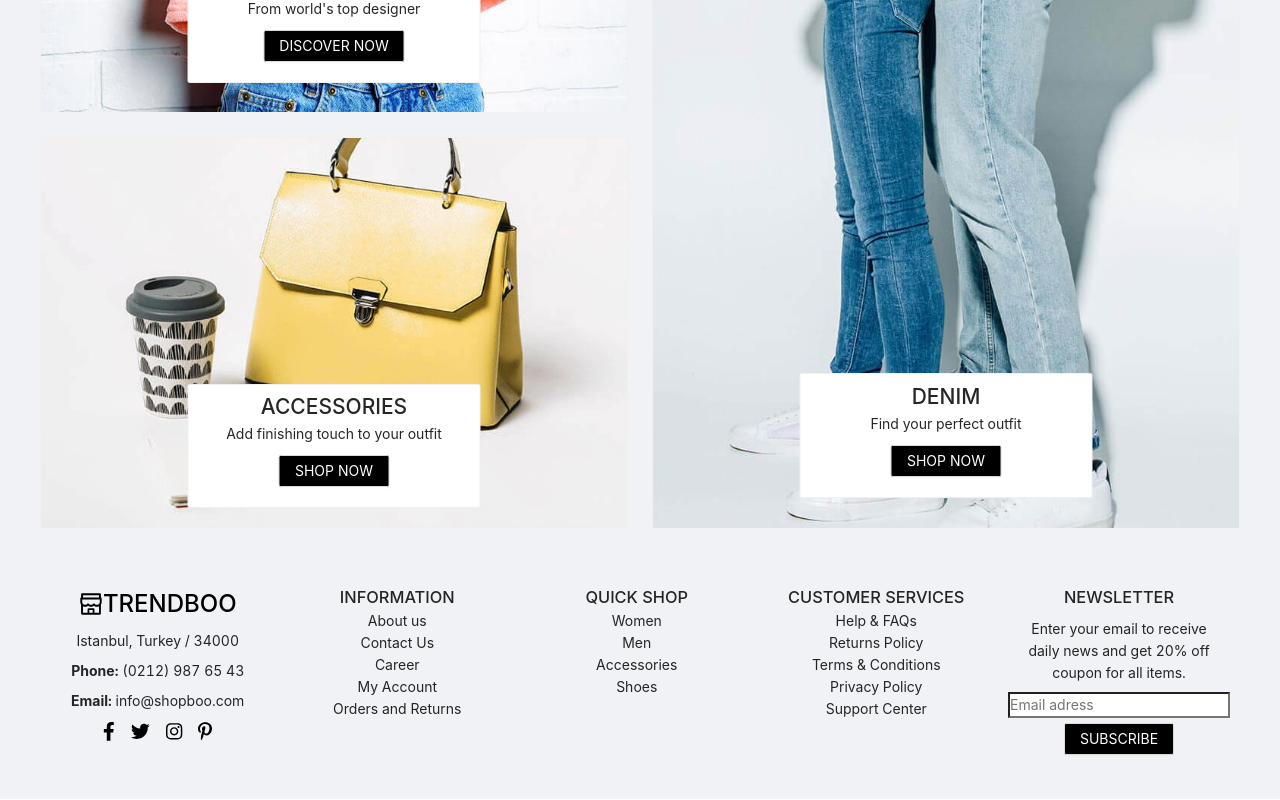
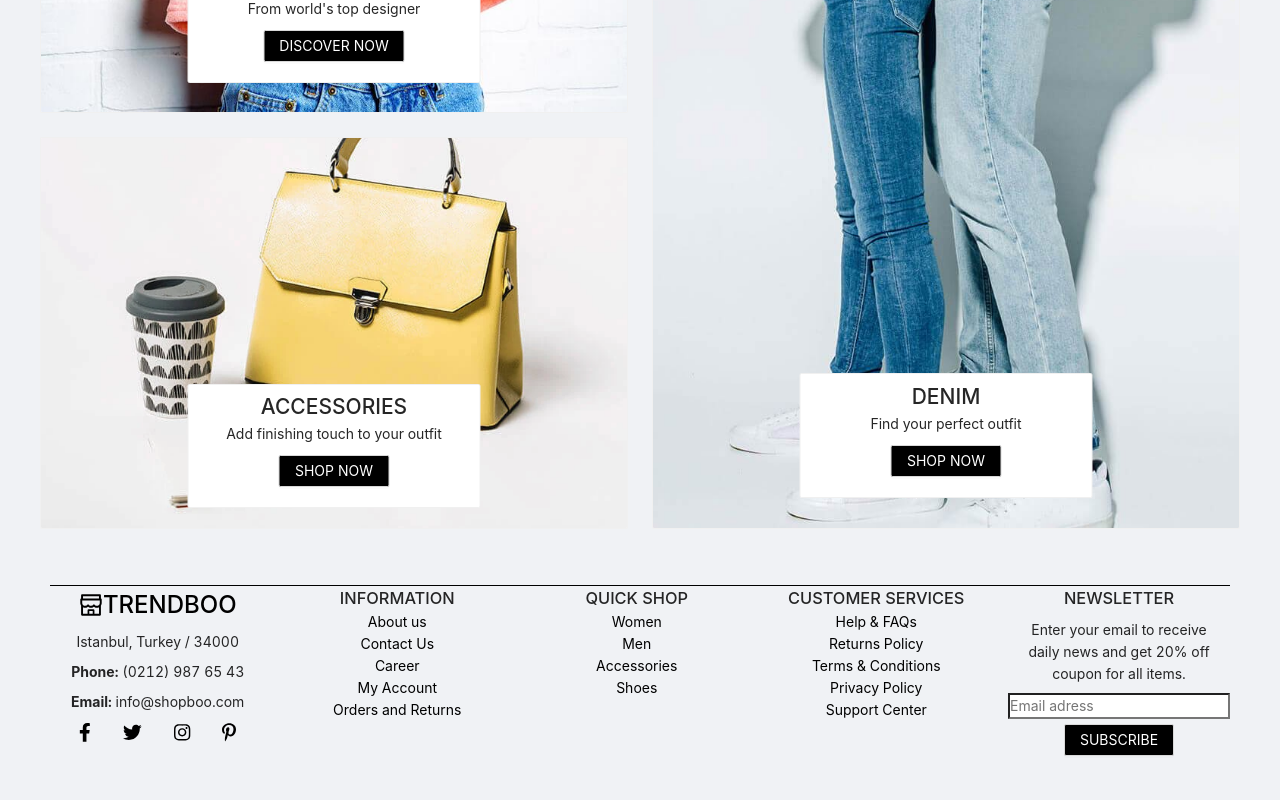
Before and after one commit to KodluyoruzGroup7/ecommerce-frontend, a React (Create React App) app: page / in a window 1280 px wide. Shown: the part 1152-1952 px from the top of the page. Built offline with nearby package versions, Linux system fonts and the light colour scheme.

Commit message:
footer edited

```diff
--- a/public/index.html
+++ b/public/index.html
@@ -1,41 +1,19 @@
 <!DOCTYPE html>
 <html lang="en">
+
 <head>
   <meta charset="utf-8" />
   <meta name="viewport" content="width=device-width, initial-scale=1" />
   <meta name="theme-color" content="#000000" />
-    <meta
-      name="description"
-      content="Web site created using create-react-app"
-    />
-    <!--
-      manifest.json provides metadata used when your web app is installed on a
-      user's mobile device or desktop. See https://developers.google.com/web/fundamentals/web-app-manifest/
-    -->
+  <meta name="description" content="Web site created using create-react-app" />
+
   <link rel="manifest" href="%PUBLIC_URL%/manifest.json" />
-    <!--
-      Notice the use of %PUBLIC_URL% in the tags above.
-      It will be replaced with the URL of the `public` folder during the build.
-      Only files inside the `public` folder can be referenced from the HTML.
-
-      Unlike "/favicon.ico" or "favicon.ico", "%PUBLIC_URL%/favicon.ico" will
-      work correctly both with client-side routing and a non-root public URL.
-      Learn how to configure a non-root public URL by running `npm run build`.
-    -->
   <title>Ecommerce-Group7</title>
 </head>
+
 <body>
   <noscript>You need to enable JavaScript to run this app.</noscript>
   <div id="root"></div>
-    <!--
-      This HTML file is a template.
-      If you open it directly in the browser, you will see an empty page.
+</body>
 
-      You can add webfonts, meta tags, or analytics to this file.
-      The build step will place the bundled scripts into the <body> tag.
-
-      To begin the development, run `npm start` or `yarn start`.
-      To create a production bundle, use `npm run build` or `yarn build`.
-    -->
-  </body>
 </html>
--- a/src/components/AppFooter/AppFooter.js
+++ b/src/components/AppFooter/AppFooter.js
@@ -1,4 +1,5 @@
 import React from "react";
+import { Link } from "react-router-dom";
 
 import "./appFooter.css";
 
@@ -28,64 +29,132 @@ const AppFooter = () => {
                     <b>Email:</b> info@shopboo.com
                 </p>
                 <div className="social-logos">
-                    <a href="">
+                    <Link
+                        to="/"
+                        target="_blank"
+                        rel="noopener noreferrer"
+                    ></Link>
                     <FontAwesomeIcon
                         icon={faFacebookF}
                         color="black"
                         size="lg"
                     />
-                    </a>
+                    <Link />
 
-                    <a href="">
-                        <FontAwesomeIcon
-                            icon={faTwitter}
-                            color="black"
-                            size="lg"
-                        />
-                    </a>
-                    <a href="">
+                    <Link
+                        to="/"
+                        target="_blank"
+                        rel="noopener noreferrer"
+                    ></Link>
+                    <FontAwesomeIcon icon={faTwitter} color="black" size="lg" />
+                    <Link />
+                    <Link
+                        to="/"
+                        target="_blank"
+                        rel="noopener noreferrer"
+                    ></Link>
                     <FontAwesomeIcon
                         icon={faInstagram}
                         color="black"
                         size="lg"
                     />
-                    </a>
-                    <a href="">
+                    <Link />
+                    <Link
+                        to="/"
+                        target="_blank"
+                        rel="noopener noreferrer"
+                    ></Link>
                     <FontAwesomeIcon
                         icon={faPinterestP}
                         color="black"
                         size="lg"
                     />
-                    </a>
+                    <Link />
                 </div>
             </div>
             <div className="info">
                 <h3 className="title-text">INFORMATION</h3>
                 <ul>
-                    <li>About us</li>
-                    <li>Contact Us</li>
-                    <li>Career</li>
-                    <li>My Account</li>
-                    <li>Orders and Returns</li>
+                    <li>
+                        <Link to="/" target="_blank" rel="noopener noreferrer">
+                            About us
+                        </Link>
+                    </li>
+                    <li>
+                        <Link to="/" target="_blank" rel="noopener noreferrer">
+                            Contact Us
+                        </Link>
+                    </li>
+                    <li>
+                        <Link to="/" target="_blank" rel="noopener noreferrer">
+                            Career
+                        </Link>
+                    </li>
+                    <li>
+                        <Link to="/" target="_blank" rel="noopener noreferrer">
+                            My Account
+                        </Link>
+                    </li>
+                    <li>
+                        <Link to="/" target="_blank" rel="noopener noreferrer">
+                            Orders and Returns
+                        </Link>
+                    </li>
                 </ul>
             </div>
             <div className="quick-shop">
                 <h3 className="title-text">QUICK SHOP</h3>
                 <ul>
-                    <li>Women</li>
-                    <li>Men</li>
-                    <li>Accessories</li>
-                    <li>Shoes</li>
+                    <li>
+                        <Link to="/" target="_blank" rel="noopener noreferrer">
+                            Women
+                        </Link>
+                    </li>
+                    <li>
+                        <Link to="/" target="_blank" rel="noopener noreferrer">
+                            Men
+                        </Link>
+                    </li>
+                    <li>
+                        <Link to="/" target="_blank" rel="noopener noreferrer">
+                            Accessories
+                        </Link>
+                    </li>
+                    <li>
+                        <Link to="/" target="_blank" rel="noopener noreferrer">
+                            Shoes
+                        </Link>
+                    </li>
                 </ul>
             </div>
             <div className="services">
                 <h3 className="title-text">CUSTOMER SERVICES</h3>
                 <ul>
-                    <li>Help & FAQs</li>
-                    <li>Returns Policy</li>
-                    <li>Terms & Conditions</li>
-                    <li>Privacy Policy</li>
-                    <li>Support Center</li>
+                    <li>
+                        <Link to="/" target="_blank" rel="noopener noreferrer">
+                            Help & FAQs
+                        </Link>
+                    </li>
+                    <li>
+                        <Link to="/" target="_blank" rel="noopener noreferrer">
+                            Returns Policy
+                        </Link>
+                    </li>
+                    <li>
+                        <Link to="/" target="_blank" rel="noopener noreferrer">
+                            Terms & Conditions
+                        </Link>
+                    </li>
+                    <li>
+                        <Link to="/" target="_blank" rel="noopener noreferrer">
+                            Privacy Policy
+                        </Link>
+                    </li>
+                    <li>
+                        <Link to="/" target="_blank" rel="noopener noreferrer">
+                            Support Center
+                        </Link>
+                    </li>
                 </ul>
             </div>
             <div className="newsletter">
--- a/src/components/AppFooter/appFooter.css
+++ b/src/components/AppFooter/appFooter.css
@@ -5,6 +5,10 @@
     grid-template-rows: auto;
     max-width: 1200px;
     margin: 1rem auto;
+}
+
+.footer-grid-container {
+    border-top: 1px black solid;
 }
 
 .footer-grid-container p {
@@ -61,16 +65,31 @@ h3.title-text {
     padding: 0.5rem;
 }
 
-.info ul li {
+.fa-lg:hover {
+    font-size: 2em;
+    color: rgba(0, 0, 0, 0.8);
+    cursor: pointer;
+}
+
+.info ul li,
+.quick-shop ul li,
+.services ul li {
     list-style: none;
 }
 
-.quick-shop ul li {
-    list-style: none;
+.info a,
+.quick-shop a,
+.services a {
+    color: black;
+    font-weight: 400;
 }
 
-.services ul li {
-    list-style: none;
+.info a:hover,
+.quick-shop a:hover,
+.services a:hover {
+    color: black;
+    font-size: medium;
+    font-weight: 500;
 }
 
 .ant-btn.subscribe {
```
Also changed, not shown: public/manifest.json. Lines whose indentation alone changed are shown as unchanged.
